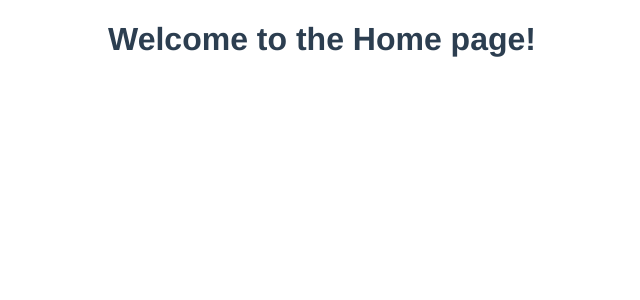
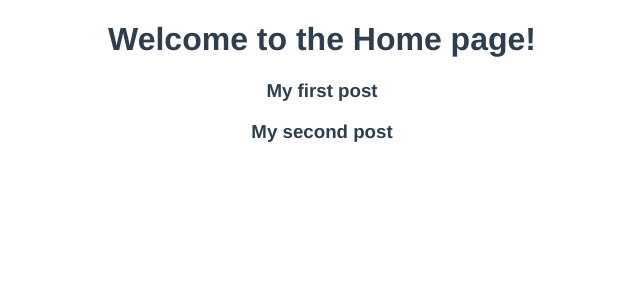
Before and after one commit to DiegoVargasM/Vue_Lessons, a Vue app in the folder L5-Composition-API/dojo-blog/: page / in a window 1280 px wide. Shown: the top 300 px of the page, without its empty margins (318-958 px from the left). Built offline with nearby package versions, Linux system fonts and the light colour scheme.

Commit message:
Add PostList component to Home view

```diff
--- /dev/null
+++ b/L5-Composition-API/dojo-blog/src/components/PostList.vue
@@ -0,0 +1,19 @@
+<template>
+  <div class="post-list">
+    <div v-for="post in posts" :key="post.id">
+      <h3>{{ post.title }}</h3>
+    </div>
+  </div>
+</template>
+
+<script>
+export default {
+  name: "PostList",
+  props: ["posts"],
+  setup(props) {
+    console.log(props.posts);
+  },
+};
+</script>
+
+<style scoped></style>
--- a/L5-Composition-API/dojo-blog/src/views/Home.vue
+++ b/L5-Composition-API/dojo-blog/src/views/Home.vue
@@ -1,14 +1,17 @@
 <template>
   <div class="home">
     <h1>Welcome to the Home page!</h1>
+    <PostList :posts="posts" />
   </div>
 </template>
 
 <script>
+import PostList from "../components/PostList.vue";
 import { ref } from "vue";
 
 export default {
   name: "Home",
+  components: { PostList },
   setup() {
     const posts = ref([
       { title: "My first post", body: "Lorem ipsum.", id: 1 },
```
